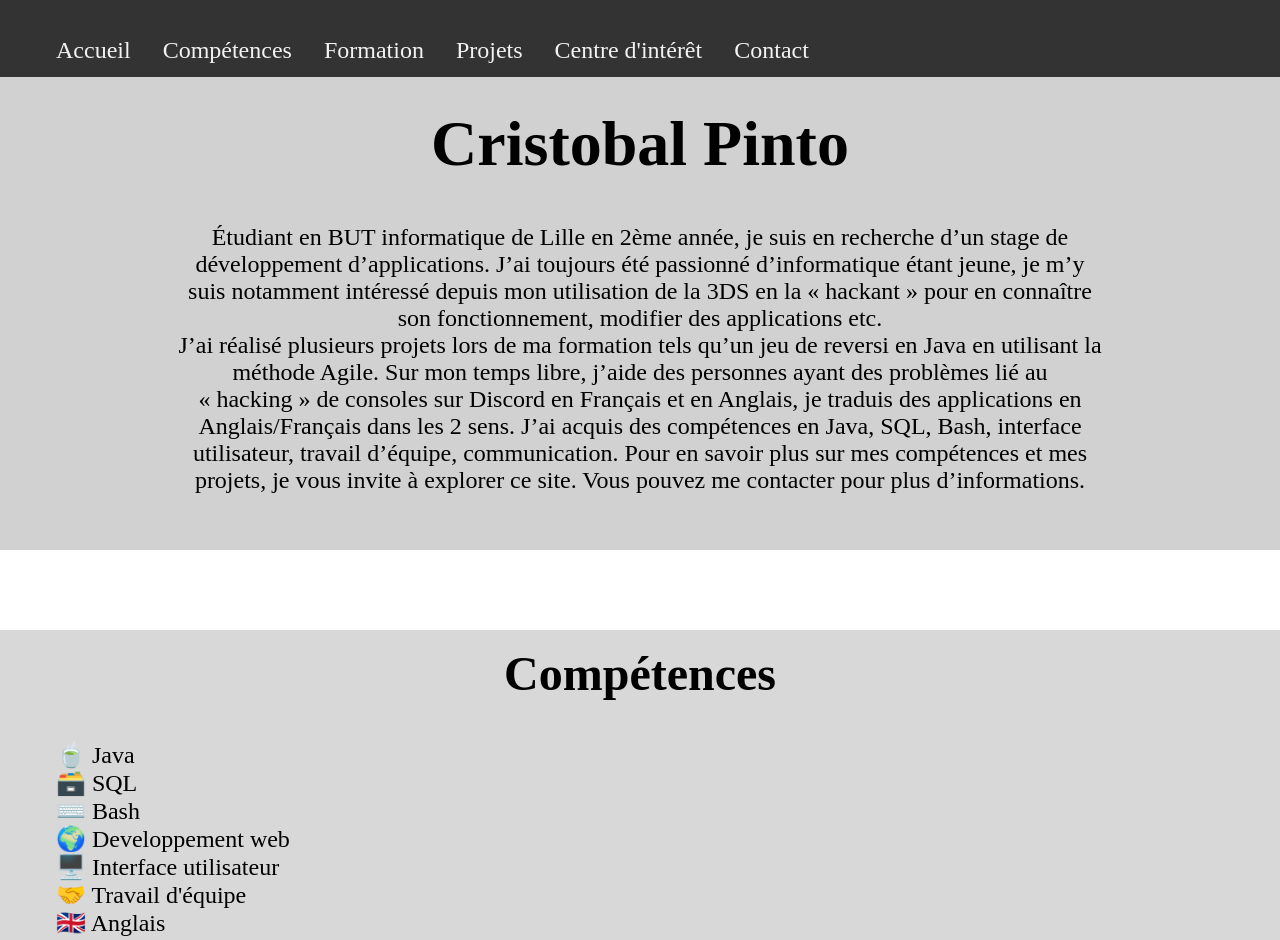
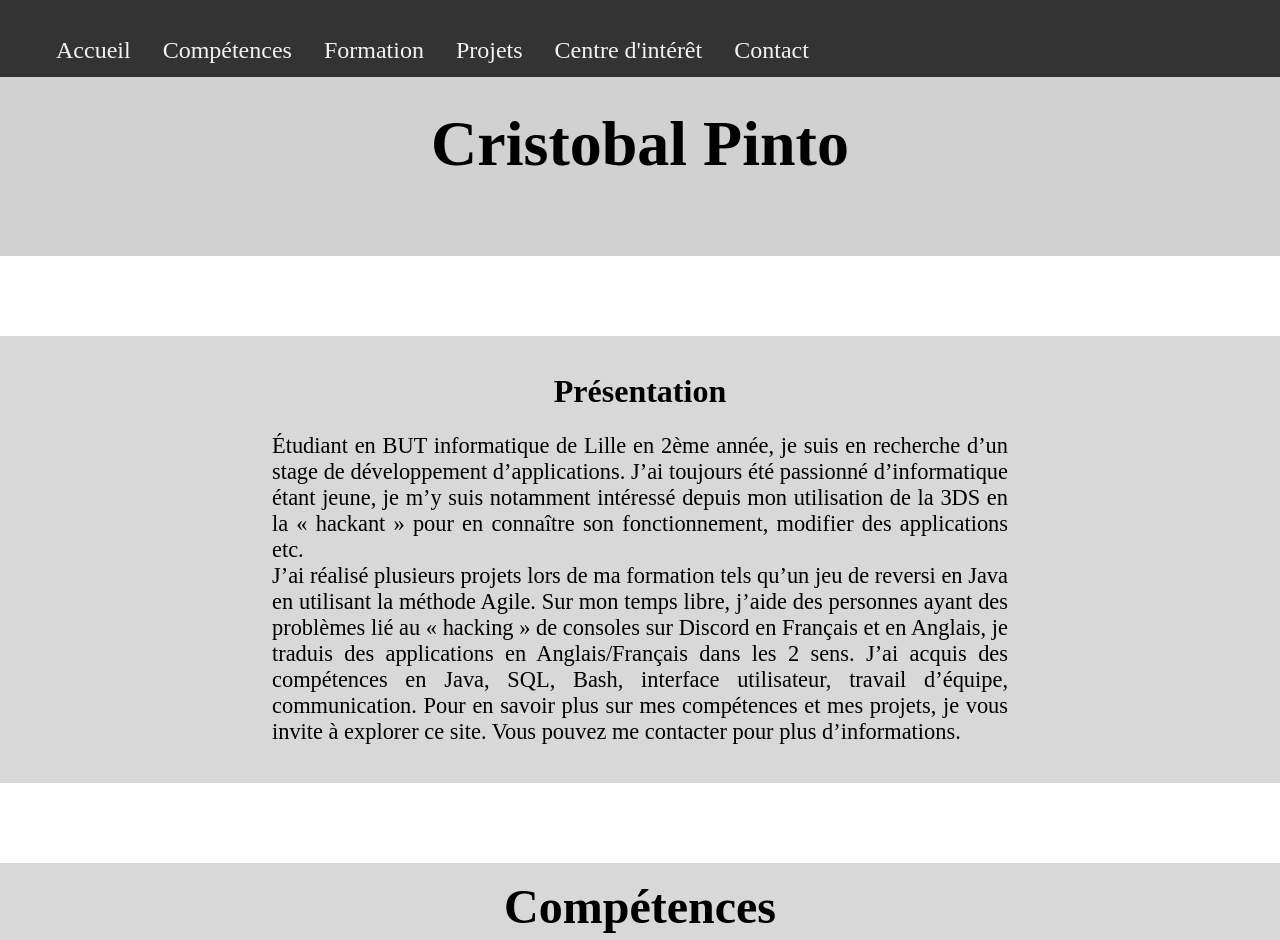
Before and after one commit to cristosoft/cristosoft.github.io, a plain HTML site: page index.html in a window 1280 px wide. Shown: the top 940 px of the page. Drawn offline with Linux system fonts and the light colour scheme.

Commit message:
restructuration

```diff
--- a/css/styles.css
+++ b/css/styles.css
@@ -46,21 +46,20 @@ nav a:hover {
     transition: background-color 0.3s ease, color 0.3s ease;
 }
 
-#presentation {
+#title {
     margin-top: 2em;
     padding: 2em;
     text-align: center;
     background-color: rgba(190, 190, 190, 0.7);
 }
 
-#presentation h1 {
+#title h1 {
     font-size: 4rem;
 }
 
 #presentation p {
-    margin-left: 6em;
-    margin-right: 6em;
-    font-size: 1.5rem;
+    font-size: 1.4rem;
+    text-align: justify;
 }
 
 .section {
@@ -76,16 +75,14 @@ nav a:hover {
     transition: background-color 0.4s ease;
 }
 
-
-
 .section h2 {
     margin-top: 0;
     font-size: 3rem;
 }
 
 .section p {
-    margin-left: 1em;
-    margin-right: 1em;
+    margin-left: 16rem;
+    margin-right: 16rem;
     font-size: 2rem;
 }
 
@@ -93,6 +90,8 @@ nav a:hover {
     text-align: left;
     list-style-position: inside;
     font-size: 1.5rem;
+    margin-left: 16rem;
+    margin-right: 16rem;
 }
 
 #competences ul {
--- a/index.html
+++ b/index.html
@@ -17,8 +17,12 @@
             <a href="index.html#contact">Contact</a>
             </ul>
     </nav>
-    <div id="presentation">
+    <div id="title">
         <h1>Cristobal Pinto</h1>
+    </div>
+
+    <div id="presentation" class="section">
+        <h1>Présentation</h1>
         <p>
             Étudiant en BUT informatique de Lille en 2ème année, je suis en recherche d’un stage de développement d’applications. J’ai toujours été passionné d’informatique étant jeune, je m’y suis notamment intéressé depuis mon utilisation de la 3DS en la « hackant » pour en connaître son fonctionnement, modifier des applications etc.
             <br>
```
